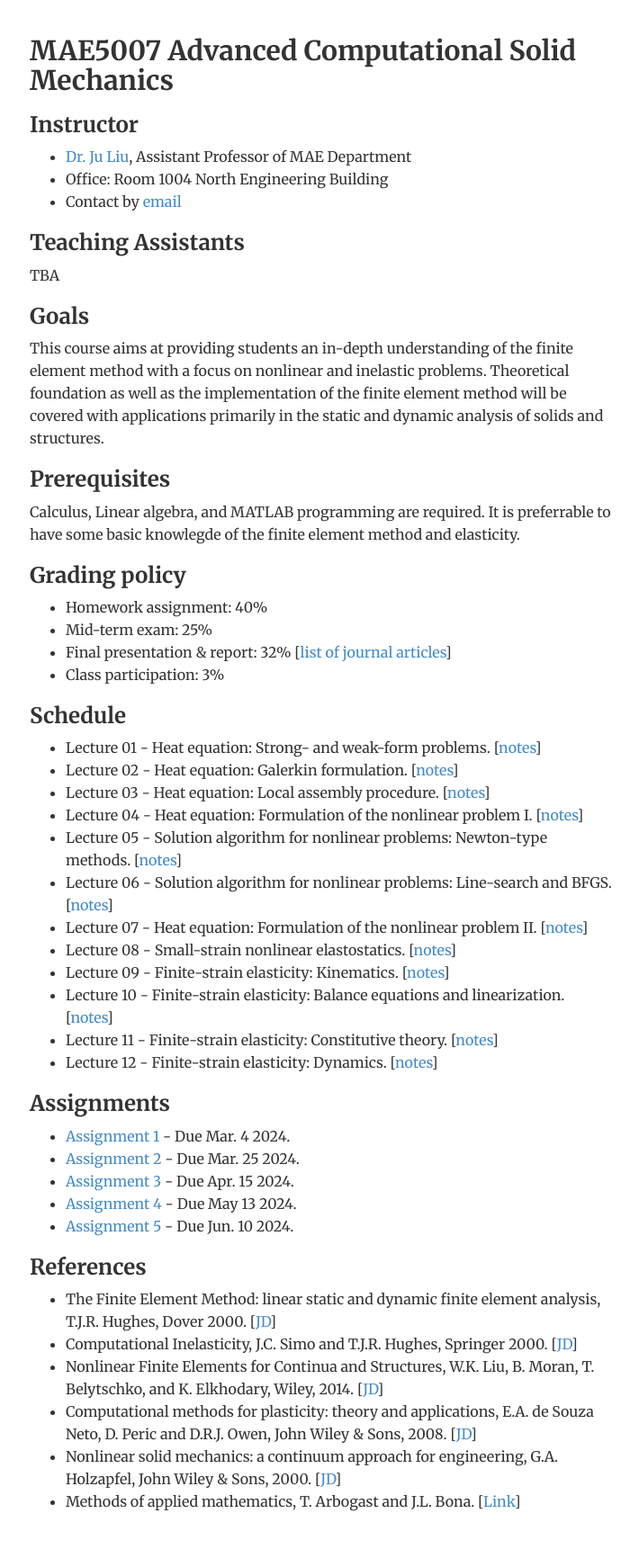
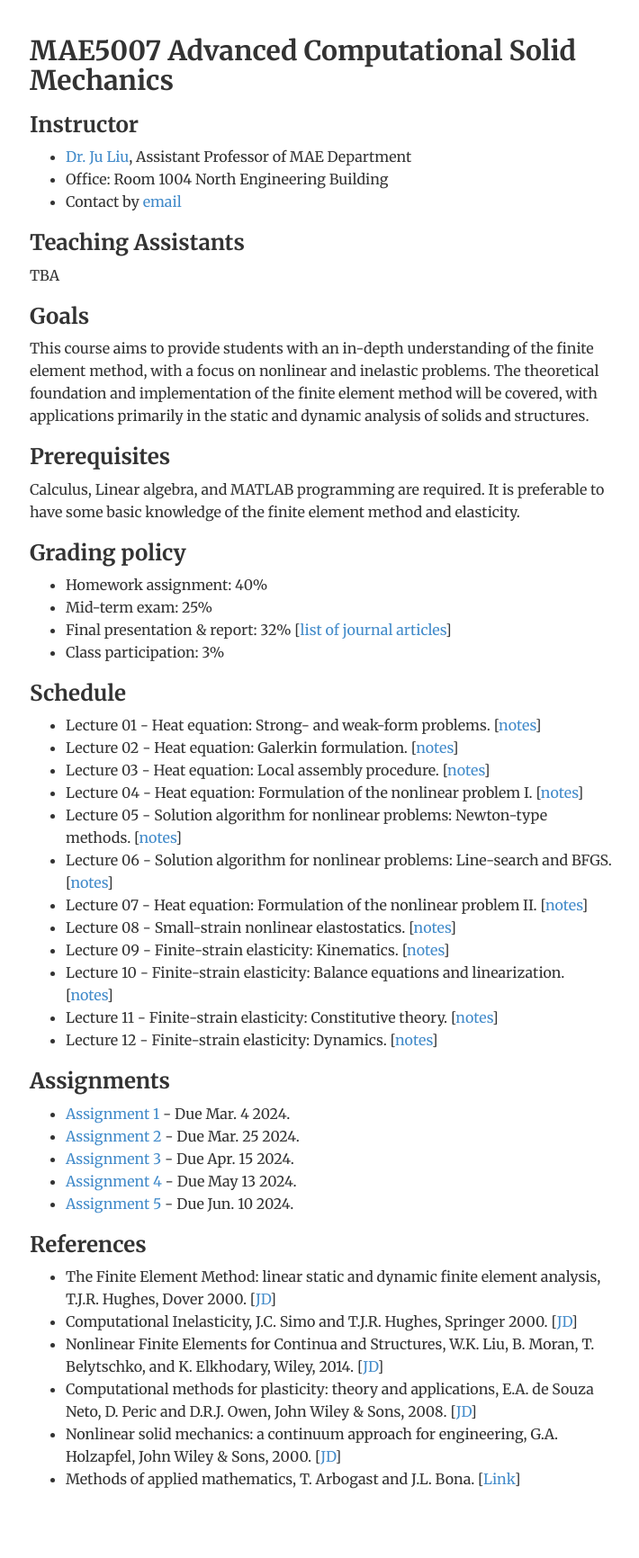
Before and after one commit to ju-liu/ju-liu.github.io, a Jekyll site: the page built from teaching/FEM-2024-Spring/index.html, in a window 1280 px wide. Shown: the whole page at 90% size, without its empty margins (283-993 px from the left). Built offline with Jekyll 4.4.1, drawn with Linux system fonts in a browser that asks for light colours; nearby versions of some CDN libraries; library files that are not in the unit come from our copies; after the commit the page ends 1707 px from its top, so only the background shows below that.

Commit message:
Update index.html

```diff
--- a/teaching/FEM-2024-Spring/index.html
+++ b/teaching/FEM-2024-Spring/index.html
@@ -18,17 +18,17 @@ description: Research of Dr. Ju Liu
 
   <h3>Goals</h3>
   <p>
-  This course aims at providing students an in-depth understanding of the finite element method with a focus on nonlinear and inelastic problems. Theoretical foundation as well as the implementation of the finite element method will be covered with applications primarily in the static and dynamic analysis of solids and structures.
+  This course aims to provide students with an in-depth understanding of the finite element method, with a focus on nonlinear and inelastic problems. The theoretical foundation and implementation of the finite element method will be covered, with applications primarily in the static and dynamic analysis of solids and structures.
   </p>
 
   <h3>Prerequisites</h3>
-  <p>Calculus, Linear algebra, and MATLAB programming are required. It is preferrable to have some basic knowlegde of the finite element method and elasticity.</p>
+  <p>Calculus, Linear algebra, and MATLAB programming are required. It is preferable to have some basic knowledge of the finite element method and elasticity.</p>
 
   <h3>Grading policy</h3>
   <ul>
     <li>Homework assignment: 40%</li>
     <li>Mid-term exam: 25%</li>
-    <li>Final presentation &amp; report: 32% [<a href="misc/final_presentation_list_of_papers.pdf">list of journal articles</a>] </li>
+    <li>Final presentation &amp; report: 32% [<a href="./final_presentation_list_of_papers.pdf">list of journal articles</a>] </li>
     <li>Class participation: 3%</li>
     </ul>
 
```
